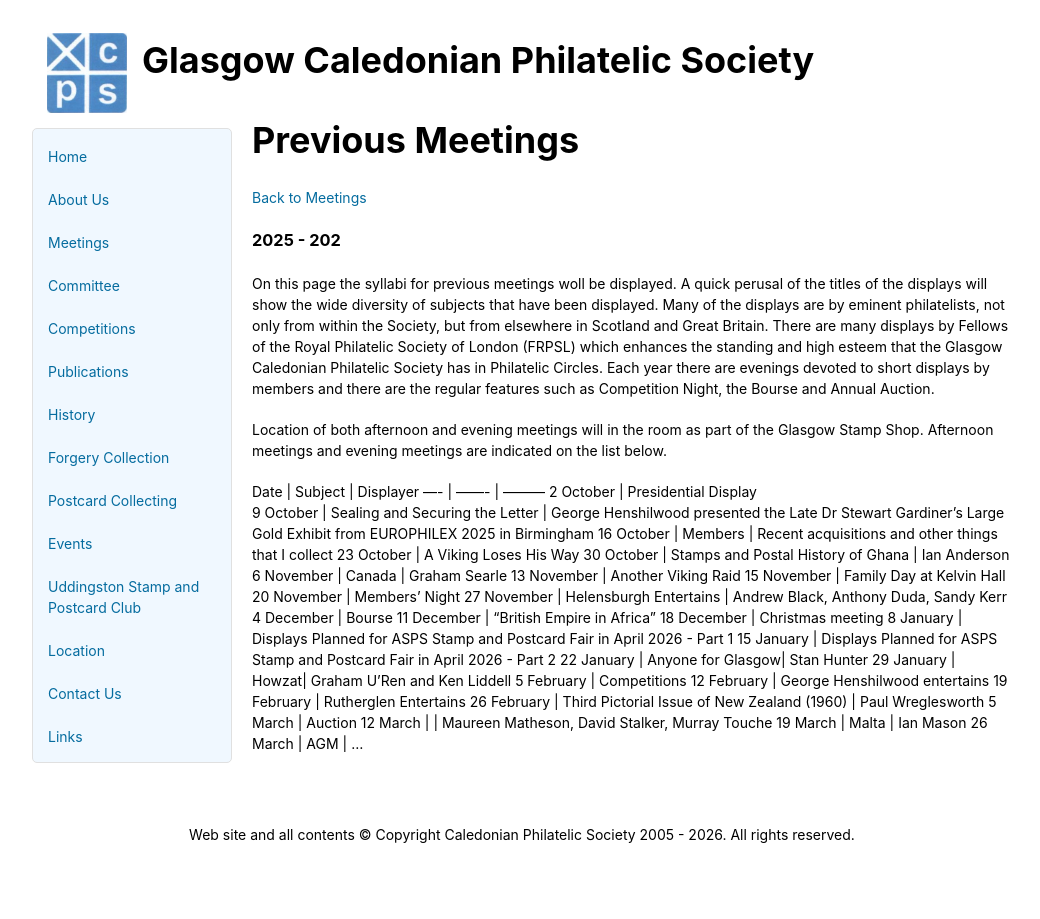
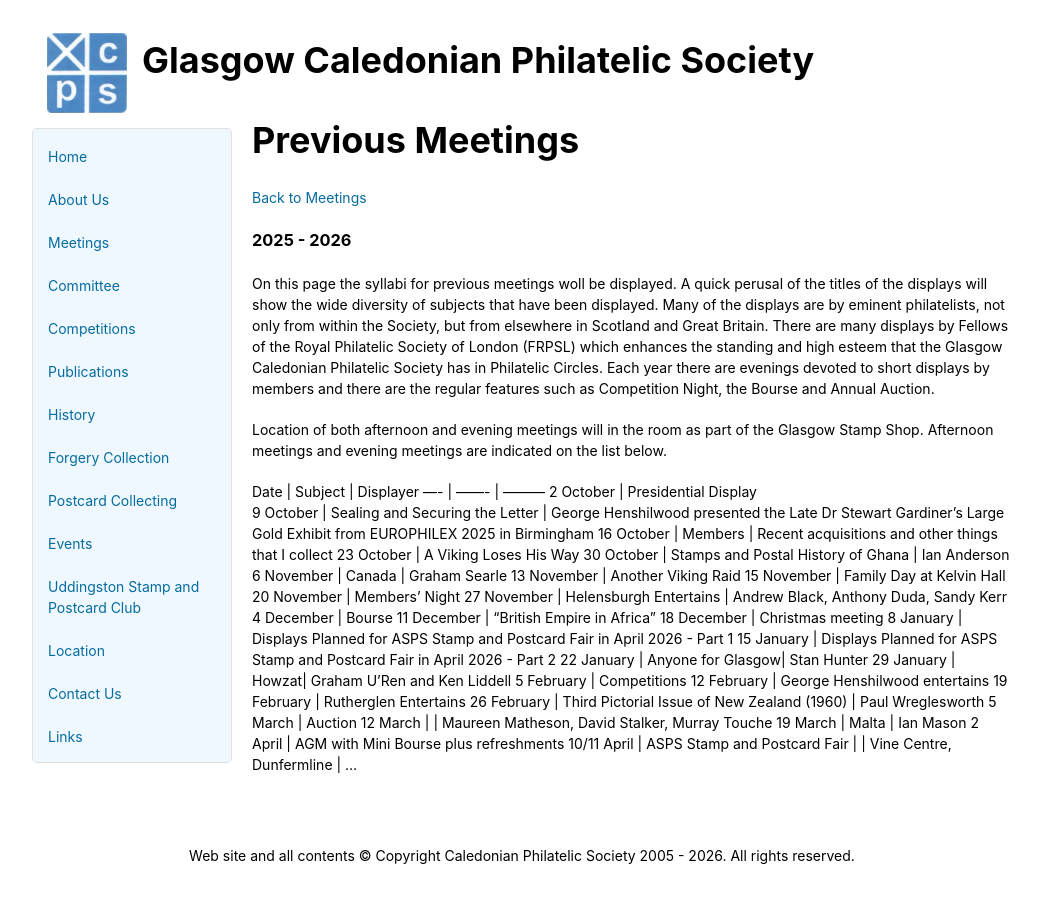
Before and after one commit to astalker/caledonian-stamps, a Jekyll site: the page built from gc-previous-meetings.md, in a window 1280 px wide. Shown: the whole page, without its empty margins (118-1158 px from the left). Built offline with Jekyll 4.4.1, drawn with Linux system fonts in a browser that asks for light colours; our own code applies the rules of GitHub Pages for plain Markdown files.

Commit message:
third update

```diff
--- a/gc-previous-meetings.md
+++ b/gc-previous-meetings.md
@@ -1,7 +1,7 @@
 # Previous Meetings
 
 [Back to Meetings](./meetings)
-### 2025 - 202
+### 2025 - 2026
 
 On this page the syllabi for previous meetings woll be displayed. A quick perusal of the titles of the displays will show the wide diversity of subjects that have been displayed. Many of the displays are by eminent philatelists, not only from within the Society, but from elsewhere in Scotland and Great Britain. There are many displays by Fellows of the Royal Philatelic Society of London (FRPSL) which enhances the standing and high esteem that the Glasgow Caledonian Philatelic Society has in Philatelic Circles. Each year there are evenings devoted to short displays by members and there are the regular features such as Competition Night, the Bourse and Annual Auction.
 
@@ -33,5 +33,6 @@ Date  | Subject | Displayer
 5 March | Auction
 12 March | | Maureen Matheson, David Stalker, Murray Touche
 19 March | Malta | Ian Mason
-26 March | AGM  |
+2 April | AGM with Mini Bourse plus refreshments
+10/11 April | ASPS Stamp and Postcard Fair | | Vine Centre, Dunfermline |
 ...
```
